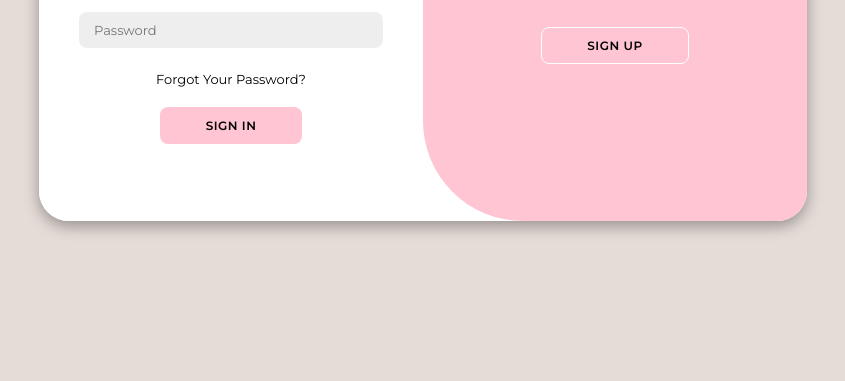
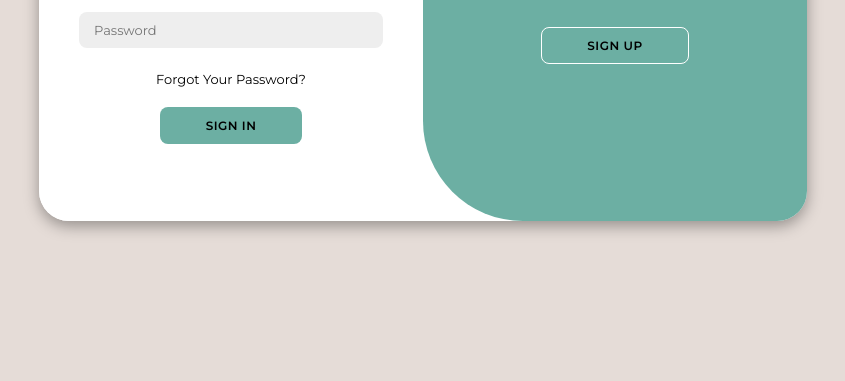
Before and after one commit to LudwigWei/InSync---Smart-Control-System, a website with bundled scripts: page login page/index.html in a window 1280 px wide. Shown: the part 419-800 px from the top of the page, without its empty margins (217-1062 px from the left). Built offline with nearby package versions, Linux system fonts and the light colour scheme.

Commit message:
Update style.css

```diff
--- a/login page/style.css
+++ b/login page/style.css
@@ -46,7 +46,7 @@ body{
 }
 
 .container button{
-    background-color:  #FFC5D3;
+    background-color:  #6CAFA3;
     color: black;
     font-size: 12px;
     padding: 10px 45px;
@@ -160,7 +160,7 @@ body{
 }
 
 .toggle{
-    background-color: #FFC5D3;
+    background-color: #6CAFA3;
     height: 100%;
     color: black;
     position: relative;
```
